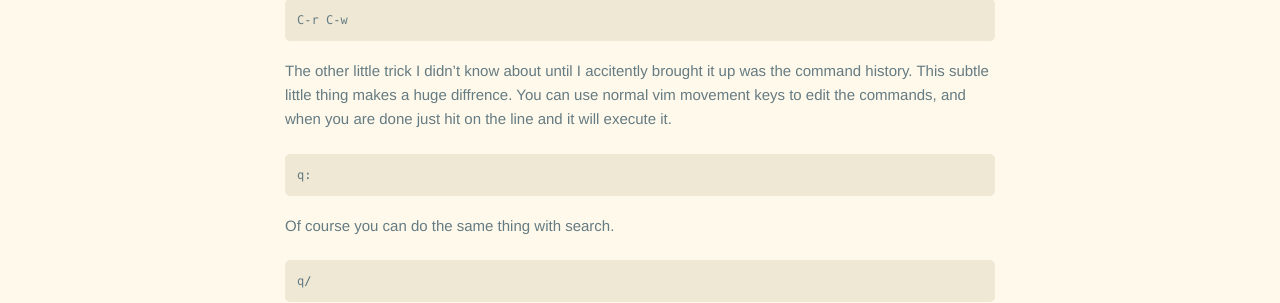
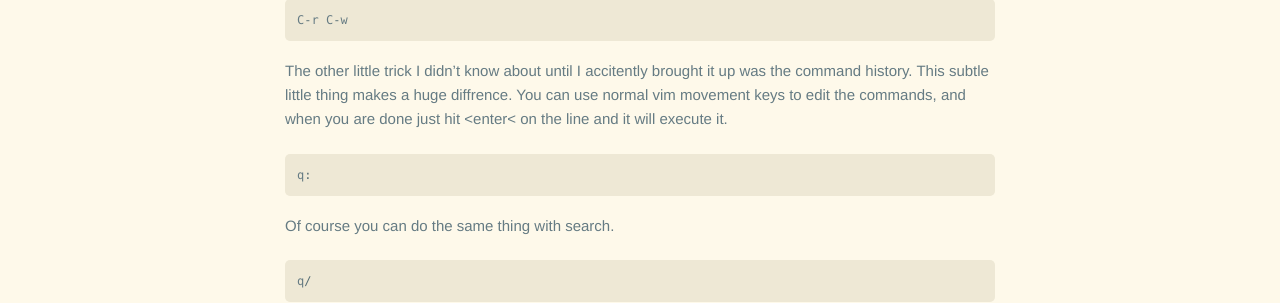
Before and after one commit to csexton/codeography.com, a Jekyll site: the page built from _posts/2010-02-16-couple-of-vim-tips.markdown, in a window 1280 px wide. Shown: the part 260-563 px from the top of the page. Built offline with Jekyll 4.4.1, drawn with Linux system fonts in a browser that asks for light colours; nearby versions of some CDN libraries; some web fonts are replaced; comment, search, counter and statistics services are not loaded.

Commit message:
Fixing markdown errors and layout alignment

```diff
--- a/_config.yml
+++ b/_config.yml
@@ -1,3 +1,7 @@
 ---
 lsi: false
 pygments: true
+exclude:
+- Rakefile
+- README.markdown
+- public
--- a/_includes/post.html
+++ b/_includes/post.html
@@ -1,3 +1,4 @@
+<div class="span-18 prepend-2">
   <div class='entry'>
     <h2 class='title'>{{ post.title }}</h2>
     <div class='byline'>{{ post.date | date:"%B %d, %Y" }} by Christopher Sexton</div>
@@ -23,3 +24,4 @@
     <br />
     <br />
   </div>
+</div>
--- a/_layouts/base.html
+++ b/_layouts/base.html
@@ -84,7 +84,7 @@
     <div class="content">
       <div class="container">
         <hr class="space" />
-        <div class="span-18 prepend-3">
+        <div class="span-20 prepend-1">
           <div id="content">
             {{ content }}
           </div>
--- a/_layouts/post.html
+++ b/_layouts/post.html
@@ -1,6 +1,7 @@
 ---
 layout: base
 ---
+<div class="span-18 prepend-2">
   <div class='entry'>
     <h2 class='title'>{{ page.title }}</h2>
     <div class='byline'>{{ page.date | date:"%B %d, %Y" }} by Christopher Sexton</div>
@@ -22,3 +23,4 @@ layout: base
       </ul>
     </div>
   </div>
+</div>
--- a/_posts/2009-05-02-working-with-binary-data-in-ruby.markdown
+++ b/_posts/2009-05-02-working-with-binary-data-in-ruby.markdown
@@ -48,8 +48,8 @@ The only hard part in the process was figuring out what datatypes to use for the
 
  * WORD -> uint16le
  * DWORD -> uint32le
- * char[n] -> string (with length 'n')
- * BYTE[n] -> Binary data (with length 'n')
+ * char&#91;n&#92; -> string (with length 'n')
+ * BYTE&#91;n&#92; -> Binary data (with length 'n')
  * INT -> int32le
 
 As I was working my way thought the string I found it helpful to test the parsing one element at a time and make sure that is working.  I would comment out all the elements but the first and try
--- a/_posts/2010-02-16-couple-of-vim-tips.markdown
+++ b/_posts/2010-02-16-couple-of-vim-tips.markdown
@@ -7,7 +7,7 @@ When in command mode, you can grab the word that is under the cursor. Makes sear
 
     C-r C-w
 
-The other little trick I didn't know about until I accitently brought it up was the command history. This subtle little thing makes a huge diffrence. You can use normal vim movement keys to edit the commands, and when you are done just hit <enter> on the line and it will execute it.
+The other little trick I didn't know about until I accitently brought it up was the command history. This subtle little thing makes a huge diffrence. You can use normal vim movement keys to edit the commands, and when you are done just hit &lt;enter&lt; on the line and it will execute it.
 
     q:
 
```
Lines whose indentation alone changed are shown as unchanged.
